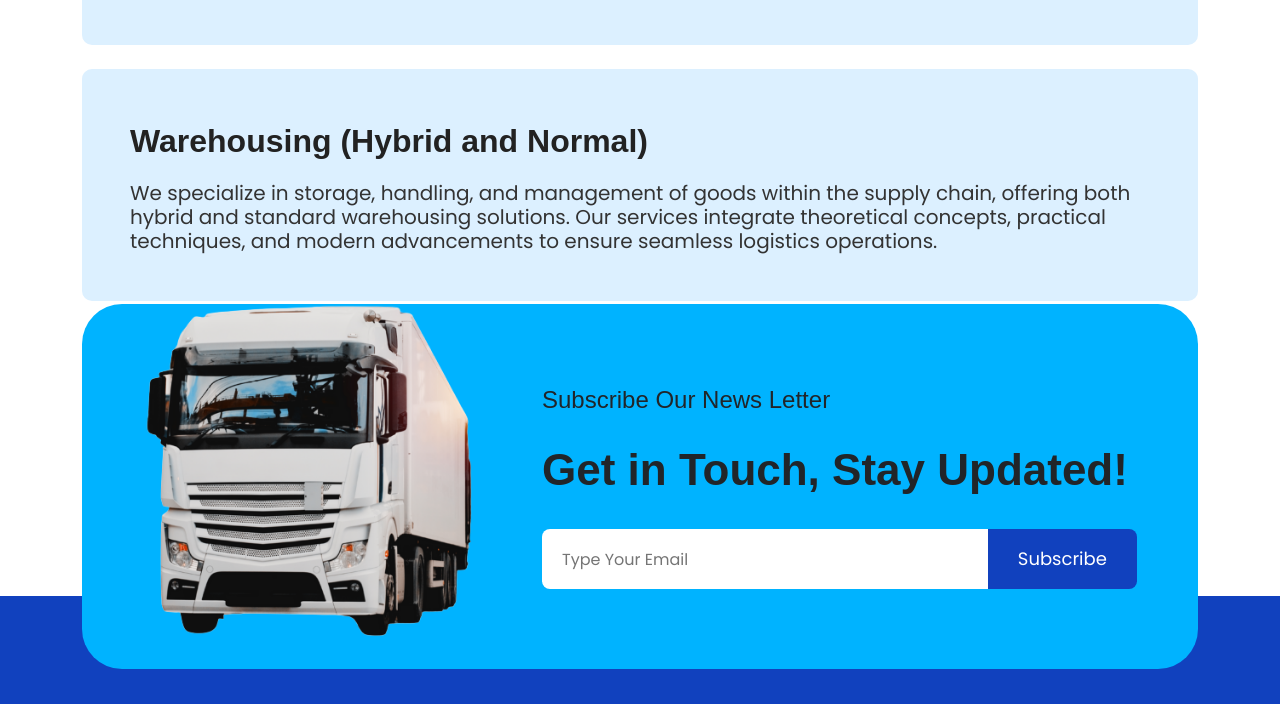
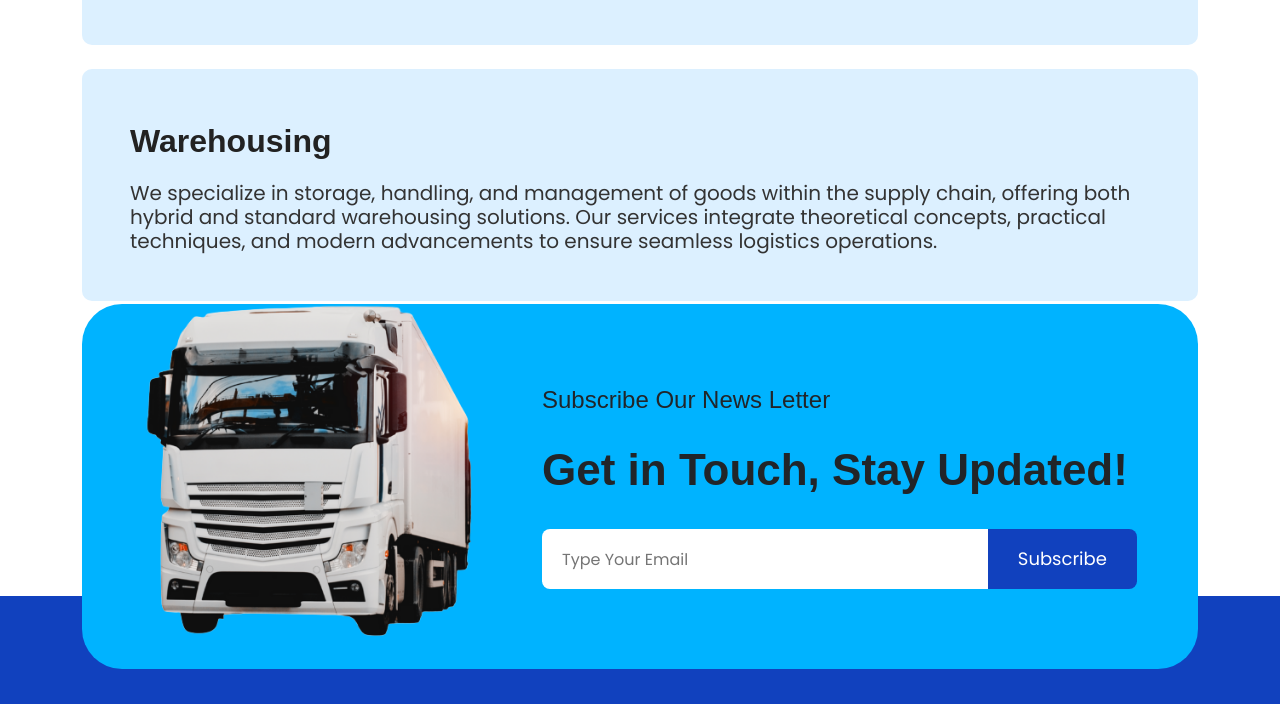
Before and after one commit to chathuka18/cargoserv, a plain HTML site: page html/Distribution.html in a window 1280 px wide. Shown: the part 943-1647 px from the top of the page. Drawn offline with Linux system fonts and the light colour scheme; a web font is replaced by a local one.

Commit message:
remove hybrid and normal wording in disribution page

```diff
--- a/html/Distribution.html
+++ b/html/Distribution.html
@@ -183,7 +183,7 @@
             </div>
             <div class="col-12">
                 <div class="p-5" style="background-color: #DCF0FF; border-radius: 10px;">
-                    <h2 style="font-size: 32px; font-weight: bold; color: #222;">Warehousing (Hybrid and Normal)</h2><br>
+                    <h2 style="font-size: 32px; font-weight: bold; color: #222;">Warehousing </h2><br>
                     <p style="font-size: 20px; color: #333;">
                         We specialize in storage, handling, and management of goods within the supply chain, offering both hybrid
                         and standard warehousing solutions. Our services integrate theoretical concepts, practical techniques, and modern advancements to ensure seamless
```
